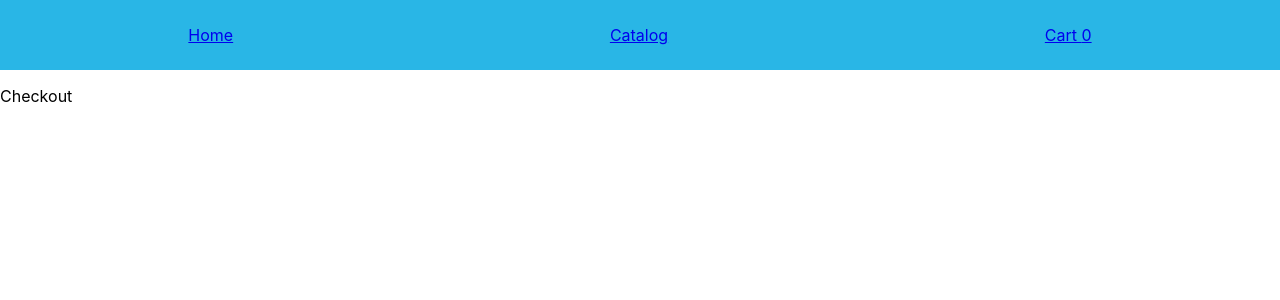
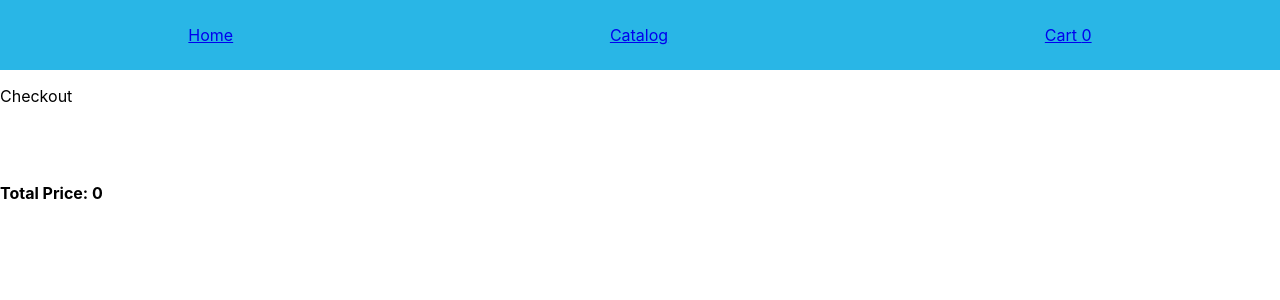
Before and after one commit to S460s/shopping-cart, a React (Create React App) app: page /checkout in a window 1280 px wide. Shown: the top 300 px of the page. Built offline with nearby package versions, Linux system fonts and the light colour scheme.

Commit message:
Made checkout page

```diff
--- a/src/App.js
+++ b/src/App.js
@@ -1,14 +1,9 @@
 import './styles/App.css';
-import { ProductsContext } from './Routes';
-import { useContext } from 'react';
 function App() {
-	const { products } = useContext(ProductsContext);
-	console.log(products);
 	return (
 		<div className='App'>
 			<h1>Home</h1>
 			<p>An amazing shop </p>
-			<p>{products.amount()}</p>
 		</div>
 	);
 }
--- a/src/components/Catalog.js
+++ b/src/components/Catalog.js
@@ -1,9 +1,10 @@
-import React from 'react';
-import products from '../products.js';
+import React, { useContext } from 'react';
 import ProductCard from './ProductCard';
 import '../styles/Catalog.css';
+import { ProductsContext } from '../Routes';
 
 const Catalog = () => {
+	const { products } = useContext(ProductsContext);
 	const productComponents = products.items.map((product) => {
 		return <ProductCard data={product} key={product.id} />;
 	});
--- a/src/components/Checkout.js
+++ b/src/components/Checkout.js
@@ -1,9 +1,23 @@
-import React from 'react';
+import React, { useContext } from 'react';
+import { ProductsContext } from '../Routes';
+import ProductCard from './ProductCard';
+import '../styles/Catalog.css';
+const Checkout = () => {
+	const { products } = useContext(ProductsContext);
+	console.log(products);
 
-const Checkout = () => {
+	const itemComponents = products.items.map((item) => {
+		if (item.amount > 0) {
+			return <ProductCard data={item} key={item.id} />;
+		}
+		return null;
+	});
+
 	return (
 		<div>
 			<p>Checkout</p>
+			<div className='catalog'>{itemComponents}</div>
+			<h4>Total Price: {products.totalPrice()}</h4>
 		</div>
 	);
 };
--- a/src/components/Nav.js
+++ b/src/components/Nav.js
@@ -3,10 +3,8 @@ import { Link } from 'react-router-dom';
 import { ProductsContext } from '../Routes';
 import '../styles/Nav.css';
 const Nav = () => {
-	const { products, count, setCount } = useContext(ProductsContext);
-	console.log(products);
+	const { count } = useContext(ProductsContext);
 
-	console.log(products.amount());
 	return (
 		<nav>
 			<Link to='/'>
--- a/src/components/ProductDetails.js
+++ b/src/components/ProductDetails.js
@@ -4,19 +4,20 @@ import { ProductsContext } from '../Routes';
 const ProductDetails = () => {
 	const { products, setCount } = useContext(ProductsContext);
 	const { id } = useParams();
+
 	const product = products.items[id];
 	const [amount, setAmount] = useState(product.amount);
 	const handleBuy = (e) => {
 		if (e.target.value >= 0) {
 			product.amount = e.target.value;
 			setAmount(product.amount);
-			setCount(products.amount());
+			setCount(products.totalAmount());
 		}
 	};
 
 	return (
 		<div>
-			<img src={product.url} alt='' />
+			<img src={product.url} alt={product.name} />
 			<p>Name: {product.name}</p>
 			<p>Price: {product.price}</p>
 			<p>Description: {product.description}</p>
--- a/src/products.js
+++ b/src/products.js
@@ -37,8 +37,17 @@ const products = {
 			id: 3,
 		},
 	],
-	amount() {
+	totalAmount() {
 		return this.items.reduce((acc, product) => acc + +product.amount, 0);
+	},
+	totalPrice() {
+		return this.items.reduce((acc, product) => {
+			let itemPrice = 0;
+			for (let i = 0; i < +product.amount; i++) {
+				itemPrice += +product.price;
+			}
+			return acc + itemPrice;
+		}, 0);
 	},
 };
 
--- a/src/styles/Card.css
+++ b/src/styles/Card.css
@@ -1,6 +1,7 @@
 .card {
 	border: black 3px solid;
 	border-radius: 5px;
+	max-width: 300px;
 }
 .photo {
 	width: 100%;
```
